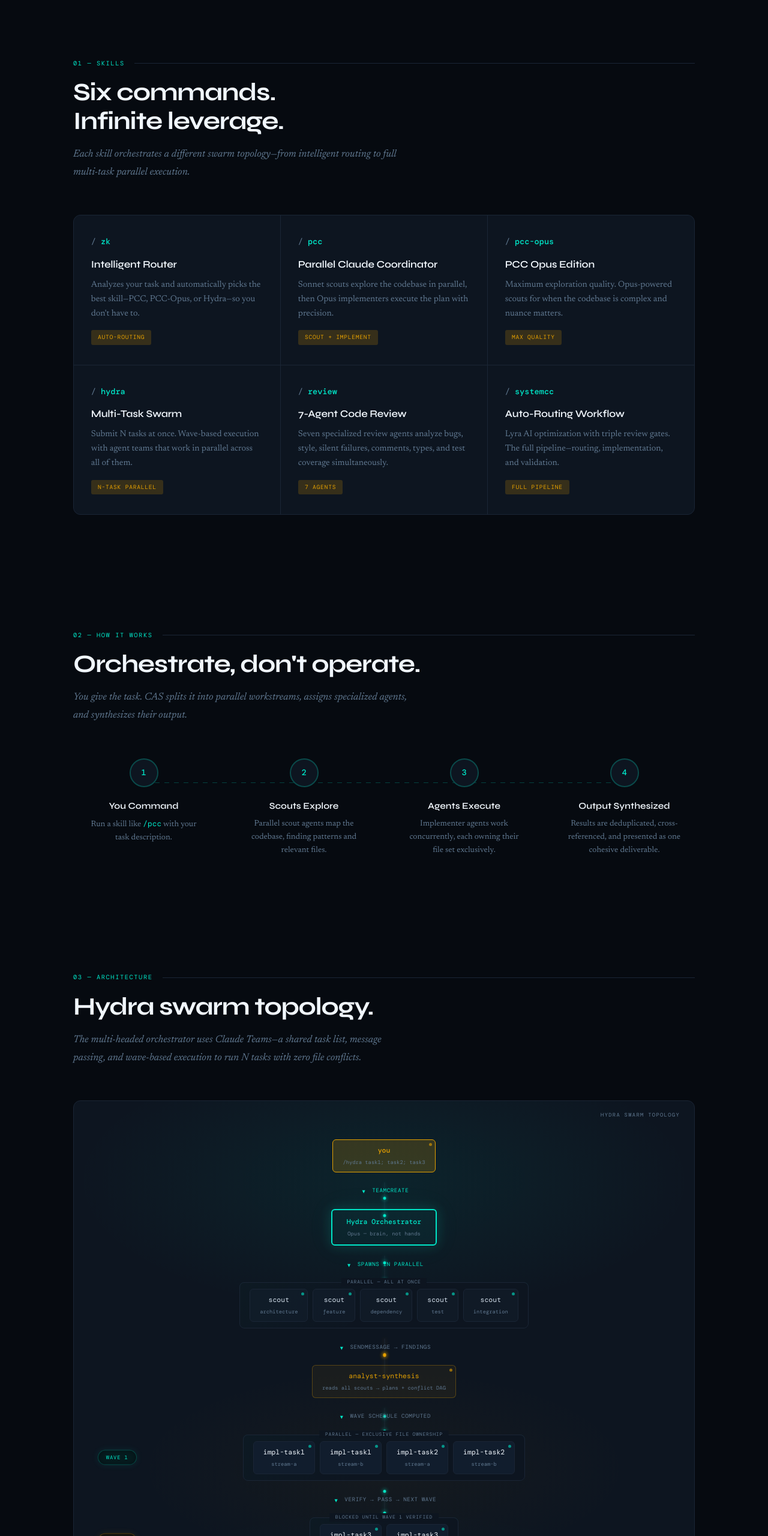
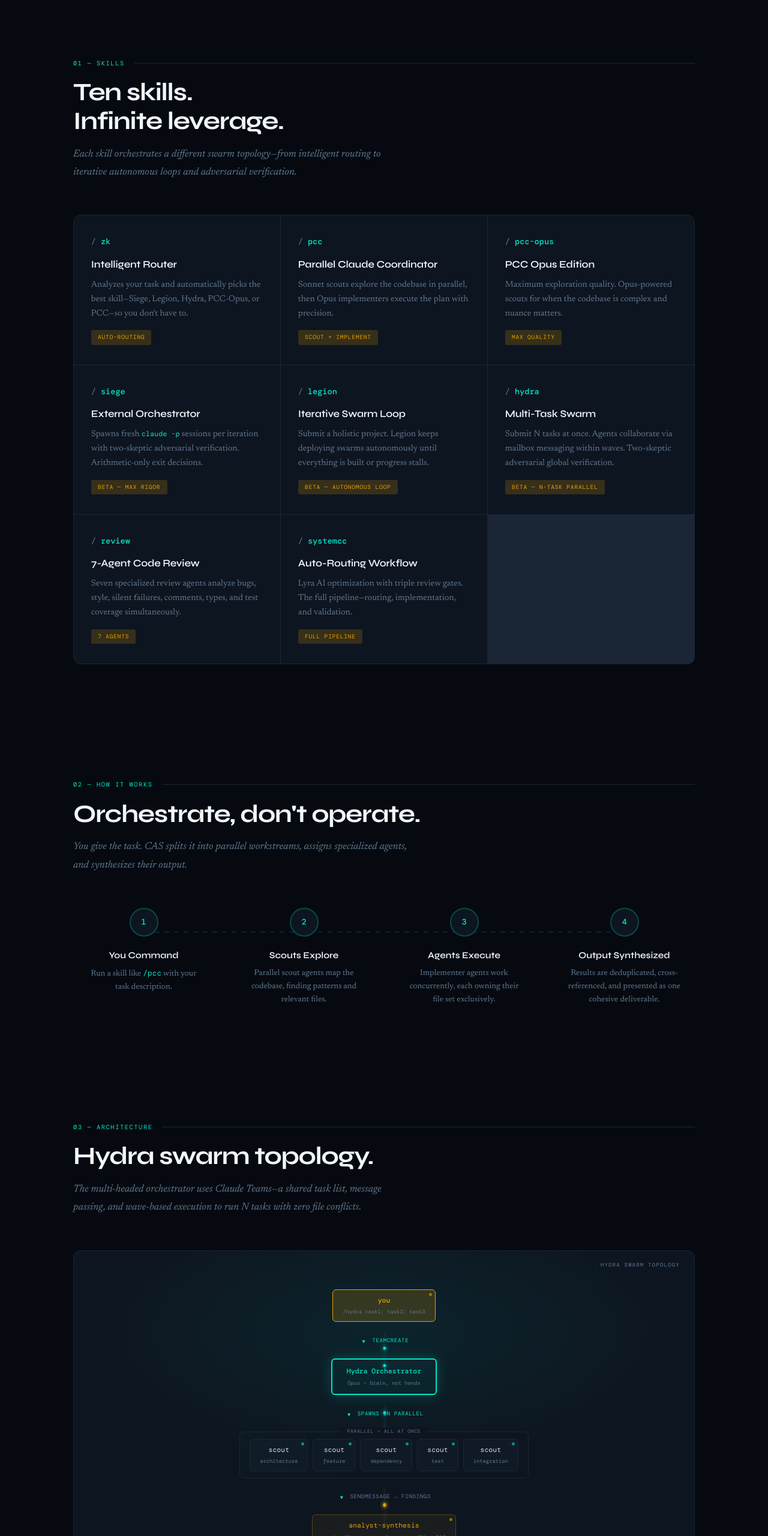
Before and after one commit to Kasempiternal/Claude-Agent-System, a plain HTML site: page docs/index.html in a window 1280 px wide. Shown: the part 860-3420 px from the top of the page at 60% size. Drawn offline with nearby package versions, Linux system fonts and the light colour scheme; a web font is replaced by a local one.

Commit message:
Update GitHub Pages with Siege, Legion, Hydra collaboration (v7.10.0)
Add Siege and Legion skill cards, update Hydra card with collaboration
and BETA tag, upgrade architecture diagram to two-skeptic verification
with adversarial debate animation, update ZK routing description.

```diff
--- a/docs/index.html
+++ b/docs/index.html
@@ -211,6 +211,7 @@ nav{
   color:var(--amber);background:var(--amber-dim);
   padding:.25rem .7rem;border-radius:3px;
 }
+.skill-desc code{font-family:var(--mono);font-size:.82em;color:var(--cyan)}
 
 /* ═══ HOW IT WORKS ═══ */
 .how{padding:4rem 0 8rem}
@@ -566,14 +567,14 @@ footer a:hover{color:var(--cyan)}
 <section class="skills" id="skills">
   <div class="container">
     <div class="section-label reveal">01 &mdash; Skills</div>
-    <h2 class="section-title reveal reveal-delay-1">Six commands.<br>Infinite leverage.</h2>
-    <p class="section-desc reveal reveal-delay-2">Each skill orchestrates a different swarm topology&mdash;from intelligent routing to full multi-task parallel execution.</p>
+    <h2 class="section-title reveal reveal-delay-1">Ten skills.<br>Infinite leverage.</h2>
+    <p class="section-desc reveal reveal-delay-2">Each skill orchestrates a different swarm topology&mdash;from intelligent routing to iterative autonomous loops and adversarial verification.</p>
 
     <div class="skills-grid reveal reveal-delay-3">
       <div class="skill-card">
         <div class="skill-cmd">zk</div>
         <div class="skill-name">Intelligent Router</div>
-        <p class="skill-desc">Analyzes your task and automatically picks the best skill&mdash;PCC, PCC-Opus, or Hydra&mdash;so you don't have to.</p>
+        <p class="skill-desc">Analyzes your task and automatically picks the best skill&mdash;Siege, Legion, Hydra, PCC-Opus, or PCC&mdash;so you don't have to.</p>
         <span class="skill-tag">auto-routing</span>
       </div>
       <div class="skill-card">
@@ -589,10 +590,22 @@ footer a:hover{color:var(--cyan)}
         <span class="skill-tag">max quality</span>
       </div>
       <div class="skill-card">
+        <div class="skill-cmd">siege</div>
+        <div class="skill-name">External Orchestrator</div>
+        <p class="skill-desc">Spawns fresh <code>claude&nbsp;-p</code> sessions per iteration with two-skeptic adversarial verification. Arithmetic-only exit decisions.</p>
+        <span class="skill-tag">beta &mdash; max rigor</span>
+      </div>
+      <div class="skill-card">
+        <div class="skill-cmd">legion</div>
+        <div class="skill-name">Iterative Swarm Loop</div>
+        <p class="skill-desc">Submit a holistic project. Legion keeps deploying swarms autonomously until everything is built or progress stalls.</p>
+        <span class="skill-tag">beta &mdash; autonomous loop</span>
+      </div>
+      <div class="skill-card">
         <div class="skill-cmd">hydra</div>
         <div class="skill-name">Multi-Task Swarm</div>
-        <p class="skill-desc">Submit N tasks at once. Wave-based execution with agent teams that work in parallel across all of them.</p>
-        <span class="skill-tag">n-task parallel</span>
+        <p class="skill-desc">Submit N tasks at once. Agents collaborate via mailbox messaging within waves. Two-skeptic adversarial global verification.</p>
+        <span class="skill-tag">beta &mdash; n-task parallel</span>
       </div>
       <div class="skill-card">
         <div class="skill-cmd">review</div>
@@ -694,7 +707,7 @@ footer a:hover{color:var(--cyan)}
         <div class="hydra-tier" data-tier="4">
           <span class="wave-badge">wave 1</span>
           <div class="parallel-bracket" data-group="wave1">
-            <span class="p-label">parallel &mdash; exclusive file ownership</span>
+            <span class="p-label">parallel &mdash; mailbox collaboration + exclusive file ownership</span>
             <div class="h-node h-impl" data-node="i1">impl-task1<span class="h-sub">stream-a</span></div>
             <div class="h-node h-impl" data-node="i2">impl-task1<span class="h-sub">stream-b</span></div>
             <div class="h-node h-impl" data-node="i3">impl-task2<span class="h-sub">stream-a</span></div>
@@ -714,11 +727,12 @@ footer a:hover{color:var(--cyan)}
           </div>
         </div>
 
-        <div class="hydra-conn-label" data-label="5-6"><span class="conn-icon">&#9662;</span> all waves complete</div>
+        <div class="hydra-conn-label" data-label="5-6"><span class="conn-icon">&#9662;</span> all waves complete &rarr; two-skeptic debate</div>
 
-        <!-- Tier 6: Verify + Simplify -->
+        <!-- Tier 6: Two-Skeptic Verify + Simplify -->
         <div class="hydra-tier" data-tier="6" style="gap:1.5rem">
-          <div class="h-node h-verify" data-node="v1">verify-global<span class="h-sub">integration tests</span></div>
+          <div class="h-node h-verify" data-node="v1">skeptic-a-global<span class="h-sub">independent evaluation</span></div>
+          <div class="h-node h-verify" data-node="v2">skeptic-b-global<span class="h-sub">adversarial debate</span></div>
           <div class="h-node h-simplify" data-node="sim1">simplify-module-a<span class="h-sub">cross-task cleanup</span></div>
           <div class="h-node h-simplify" data-node="sim2">simplify-module-b<span class="h-sub">cross-task cleanup</span></div>
         </div>
@@ -727,7 +741,7 @@ footer a:hover{color:var(--cyan)}
 
         <!-- Tier 7: Final -->
         <div class="hydra-tier" data-tier="7">
-          <div class="h-node h-orchestrator" data-node="final" style="border-width:1px">Final Report<span class="h-sub">N tasks &bull; W waves &bull; ~25 teammates</span></div>
+          <div class="h-node h-orchestrator" data-node="final" style="border-width:1px">Final Report<span class="h-sub">N tasks &bull; W waves &bull; ~27 teammates &bull; collaboration metrics</span></div>
         </div>
 
       </div>
@@ -737,7 +751,7 @@ footer a:hover{color:var(--cyan)}
         <div class="legend-item"><span class="legend-dot l-scout"></span>Explore agents</div>
         <div class="legend-item"><span class="legend-dot l-analyst"></span>Analyst</div>
         <div class="legend-item"><span class="legend-dot l-impl"></span>Implementers</div>
-        <div class="legend-item"><span class="legend-dot l-verify"></span>Verifier</div>
+        <div class="legend-item"><span class="legend-dot l-verify"></span>Two-Skeptic Verifiers</div>
         <div class="legend-item"><span class="legend-dot l-simplify"></span>Simplifiers</div>
         <div class="legend-item"><span class="legend-dot l-comm"></span>SendMessage (inter-agent)</div>
       </div>
@@ -802,9 +816,11 @@ reveals.forEach(r=>observer.observe(r));
     ['[data-node="analyst"]','[data-group="wave1"]','cyan'],
     ['[data-group="wave1"]','[data-group="wave2"]','cyan'],
     ['[data-group="wave2"]','[data-node="v1"]','green'],
+    ['[data-group="wave2"]','[data-node="v2"]','green'],
     ['[data-group="wave2"]','[data-node="sim1"]','blue'],
     ['[data-group="wave2"]','[data-node="sim2"]','blue'],
     ['[data-node="v1"]','[data-node="final"]','cyan'],
+    ['[data-node="v2"]','[data-node="final"]','cyan'],
     ['[data-node="sim1"]','[data-node="final"]','cyan'],
     ['[data-node="sim2"]','[data-node="final"]','cyan'],
   ];
@@ -893,6 +909,26 @@ reveals.forEach(r=>observer.observe(r));
       {sel:'[data-group="scouts"]',nodes:'[data-node^="s"]'},
       {sel:'[data-group="wave1"]',nodes:'[data-node^="i"]'}
     ];
+    // Add skeptic debate comm line (v1 <-> v2)
+    var skepticA=graph.querySelector('[data-node="v1"]');
+    var skepticB=graph.querySelector('[data-node="v2"]');
+    if(skepticA&&skepticB){
+      var dr2=diagram.getBoundingClientRect();
+      var ar2=skepticA.getBoundingClientRect();
+      var br2=skepticB.getBoundingClientRect();
+      var ax2=ar2.right-dr2.left, ay2=ar2.top+ar2.height/2-dr2.top;
+      var bx2=br2.left-dr2.left, by2=br2.top+br2.height/2-dr2.top;
+      var midX2=(ax2+bx2)/2;
+      var d2='M'+ax2+','+ay2+' C'+midX2+','+ay2+' '+midX2+','+by2+' '+bx2+','+by2;
+      var cp2=document.createElementNS(NS,'path');
+      cp2.setAttribute('d',d2);cp2.classList.add('comm-path');svg.appendChild(cp2);
+      var cpLen2=cp2.getTotalLength();
+      paths.push({path:cp2,pathLen:cpLen2,color:'comm'});
+      var circ2=document.createElementNS(NS,'circle');
+      circ2.setAttribute('r','1.5');circ2.classList.add('comm-particle');svg.appendChild(circ2);
+      particles.push({el:circ2,pathIdx:paths.length-1,offset:Math.random(),speed:0.005,bounce:true});
+    }
+
     commGroups.forEach(function(cg){
       var container=graph.querySelector(cg.sel);
       if(!container) return;
```
